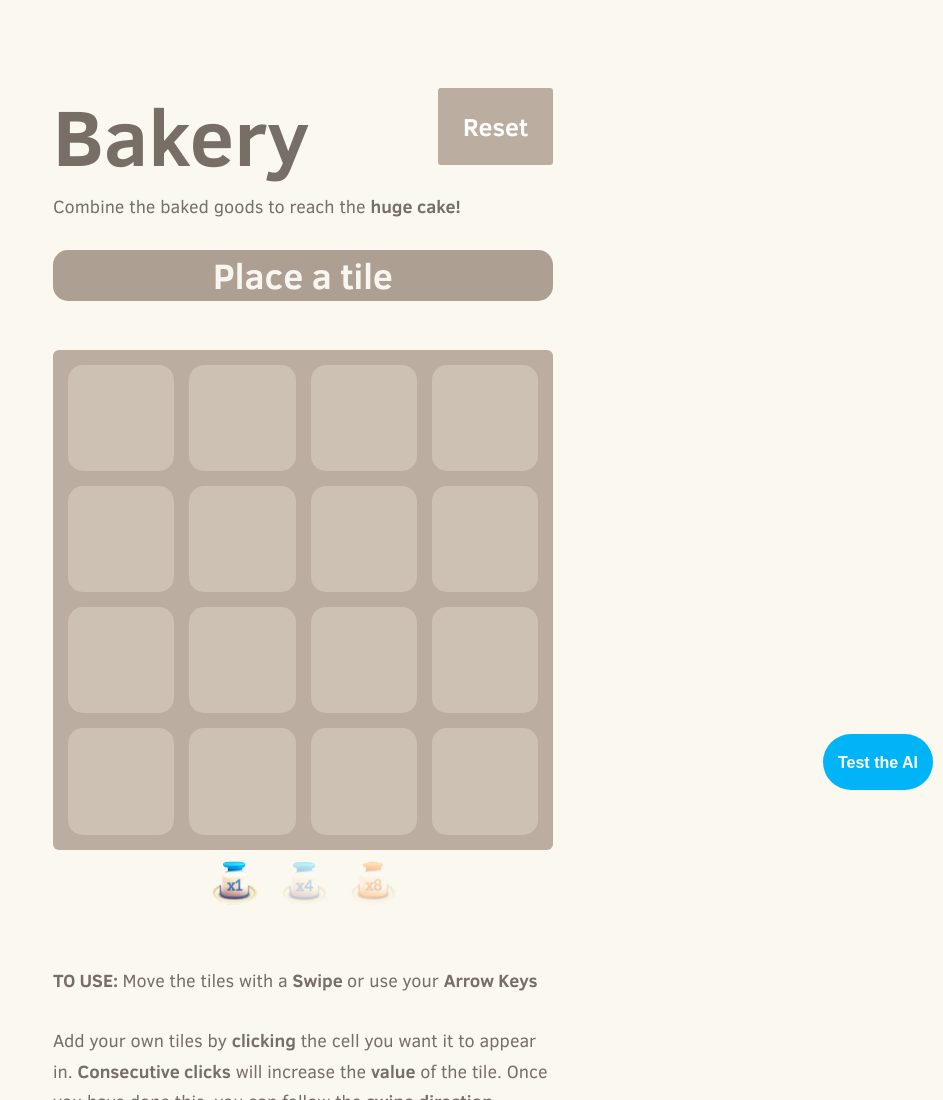
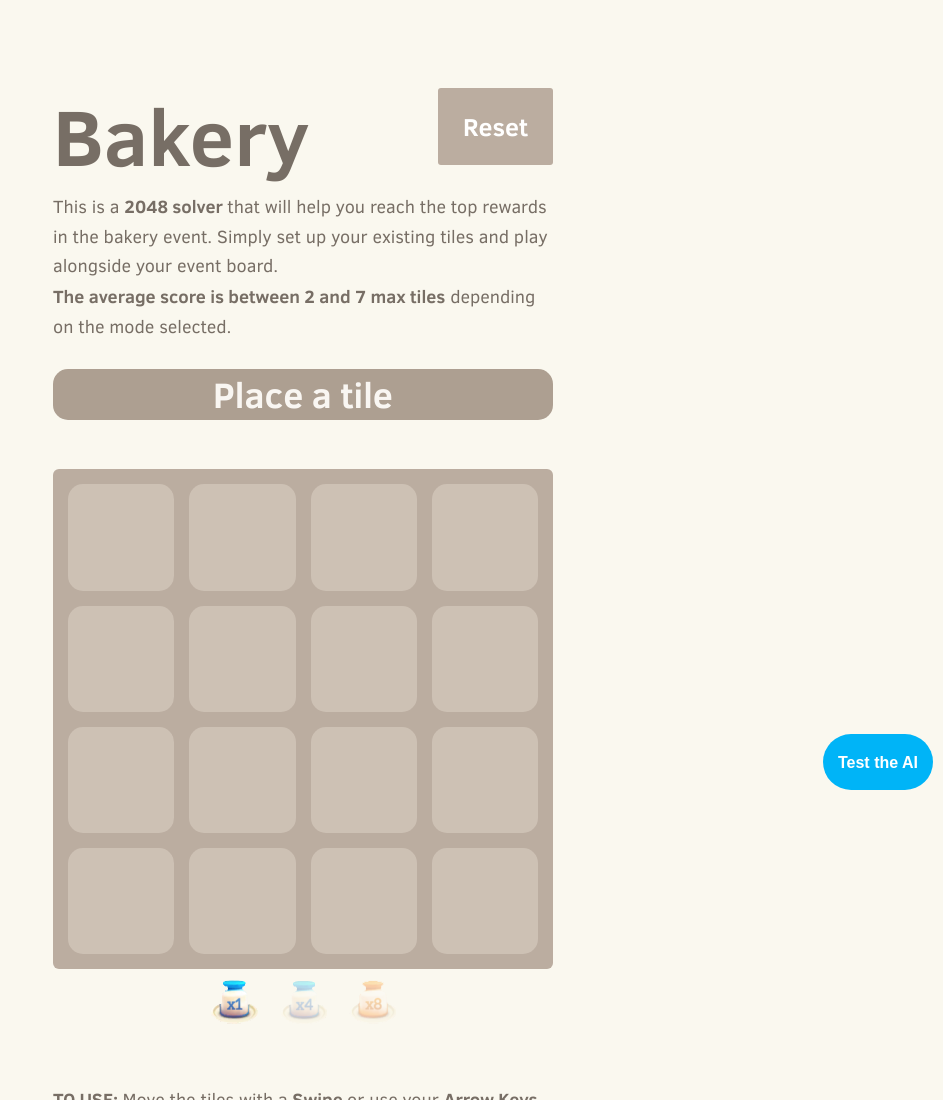
Before and after one commit to xKeeg/xkeeg.github.io, a plain HTML site: page index.html in a window 1280 px wide. Shown: the top 1100 px of the page, without its empty margins (337-1280 px from the left). Drawn offline with Linux system fonts and the light colour scheme.

Commit message:
text changes

```diff
--- a/index.html
+++ b/index.html
@@ -26,7 +26,12 @@
       <div class="reset-button">Reset</div>
 
     </div>
-    <p class="game-intro">Combine the baked goods to reach the <strong>huge cake!</strong></p>
+    <p class="game-intro">This is a <strong>2048 solver </strong>that will help you reach the top rewards in the bakery
+      event. Simply set
+      up your existing tiles and play alongside your event board.<br>
+      <strong>The average score is between 2 and 7 max tiles</strong> depending on the mode selected.
+    </p>
+
 
     <div class="controls">
       <div id="feedback-container">Place a tile</div>
```
Also changed, not shown: img/x1rewards.png (added), img/x4rewards.png (added), img/x8rewards.png (added).
